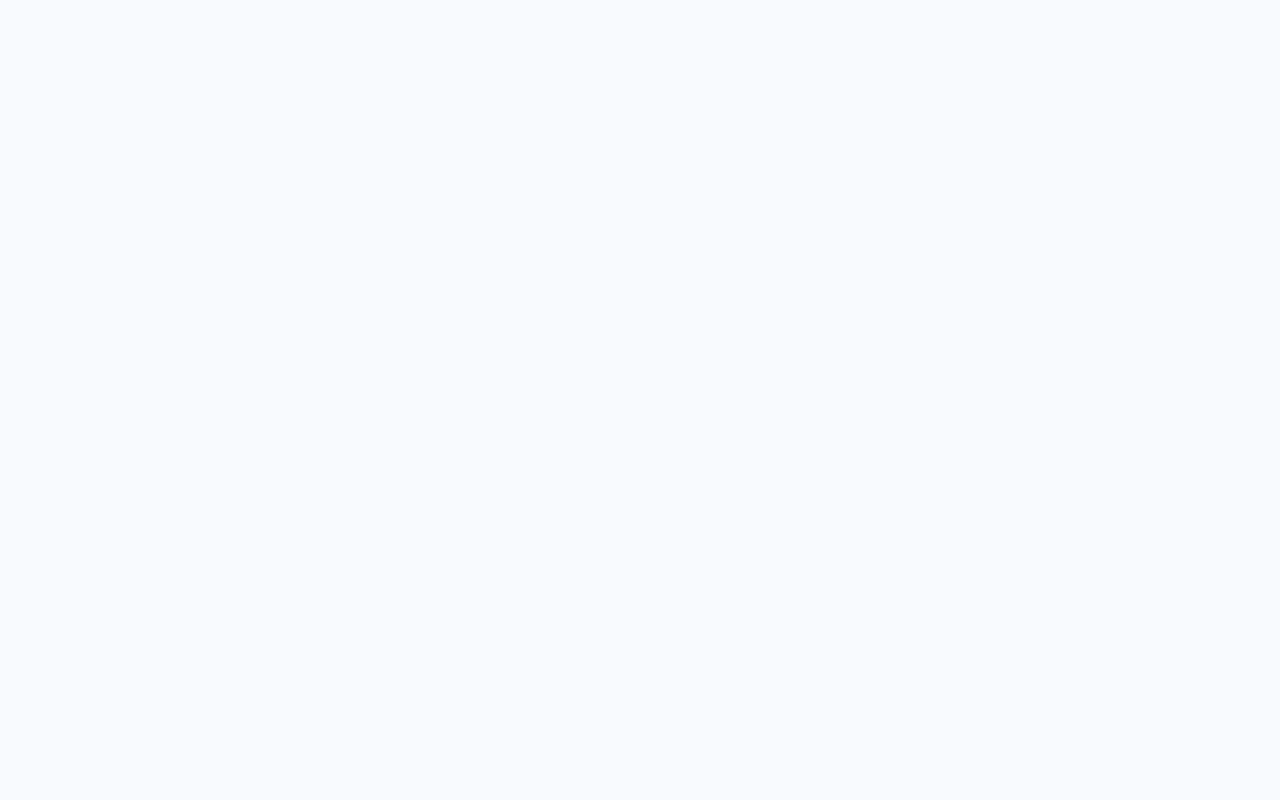
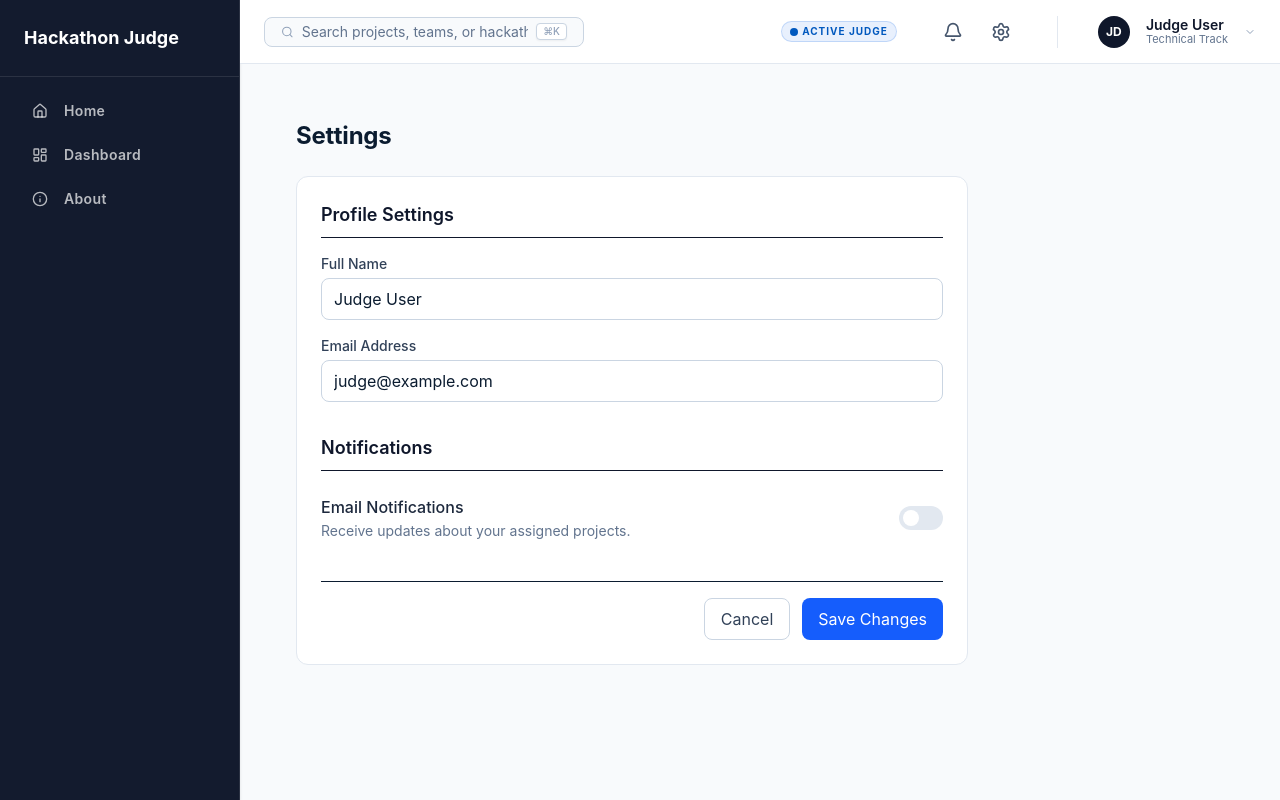
Before and after one commit to moficodes/hackathon-judge, a React (Vite) app in the folder frontend/: page /settings in a window 1280 px wide. Before the commit this address had no page. Built offline with nearby package versions, Linux system fonts and the light colour scheme.

Commit message:
feat: update navbar

```diff
--- a/frontend/package.json
+++ b/frontend/package.json
@@ -13,6 +13,7 @@
     "test:e2e": "playwright test"
   },
   "dependencies": {
+    "lucide-react": "^1.14.0",
     "react": "^19.2.5",
     "react-dom": "^19.2.5",
     "react-router-dom": "^7.15.0",
--- a/frontend/src/App.tsx
+++ b/frontend/src/App.tsx
@@ -5,6 +5,7 @@ import About from './pages/About'
 import Dashboard from './pages/Dashboard'
 import HackathonDetail from './pages/HackathonDetail'
 import ProjectDetail from './pages/ProjectDetail'
+import Settings from './pages/Settings'
 
 function App() {
   return (
@@ -15,6 +16,7 @@ function App() {
         <Route path="dashboard" element={<Dashboard />} />
         <Route path="hackathons/:id" element={<HackathonDetail />} />
         <Route path="projects/:id" element={<ProjectDetail />} />
+        <Route path="settings" element={<Settings />} />
       </Route>
     </Routes>
   )
--- a/frontend/src/components/Header.tsx
+++ b/frontend/src/components/Header.tsx
@@ -1,3 +1,7 @@
+import { useState, useRef, useEffect } from 'react';
+import { Link } from 'react-router-dom';
+import { Bell, Settings, Search, ChevronDown } from 'lucide-react';
+
 interface User {
   name: string;
   initials: string;
@@ -18,11 +22,24 @@ const defaultUser: User = {
 const defaultStatus = "Active Judge";
 
 export default function Header({ user = defaultUser, status = defaultStatus }: HeaderProps) {
+  const [showNotifications, setShowNotifications] = useState(false);
+  const notificationRef = useRef<HTMLDivElement>(null);
+
+  useEffect(() => {
+    function handleClickOutside(event: MouseEvent) {
+      if (notificationRef.current && !notificationRef.current.contains(event.target as Node)) {
+        setShowNotifications(false);
+      }
+    }
+    document.addEventListener("mousedown", handleClickOutside);
+    return () => document.removeEventListener("mousedown", handleClickOutside);
+  }, []);
+
   return (
     <header className="h-[64px] border-b border-slate-200 bg-white flex items-center justify-between px-lg z-20">
       {/* Left: Search */}
       <div className="flex items-center gap-sm bg-slate-50 border border-slate-300 px-md py-xs rounded-md w-[320px] group focus-within:ring-2 focus-within:ring-secondary/20 focus-within:border-secondary transition-all">
-        <span className="text-slate-400">🔍</span>
+        <Search className="w-4 h-4 text-slate-400" />
         <input
           type="text"
           placeholder="Search projects, teams, or hackathons..."
@@ -45,9 +62,38 @@ export default function Header({ user = defaultUser, status = defaultStatus }: H
         </div>
 
         {/* Icons */}
-        <div className="flex items-center gap-md text-slate-600">
-          <button aria-label="Notifications" className="hover:text-secondary transition-colors cursor-pointer text-xl">🔔</button>
-          <button aria-label="Settings" className="hover:text-secondary transition-colors cursor-pointer text-xl">⚙️</button>
+        <div className="flex items-center gap-md text-slate-600 relative">
+          <div className="relative" ref={notificationRef}>
+            <button
+              aria-label="Notifications"
+              onClick={() => setShowNotifications(!showNotifications)}
+              className={`p-1.5 rounded-md hover:bg-slate-100 hover:text-secondary transition-all cursor-pointer ${showNotifications ? 'bg-slate-100 text-secondary' : ''}`}
+            >
+              <Bell className="w-5 h-5" />
+            </button>
+
+            {showNotifications && (
+              <div className="absolute right-0 mt-2 w-80 bg-white border border-slate-200 rounded-lg shadow-xl py-2 z-50">
+                <div className="px-4 py-2 border-b border-slate-100">
+                  <h3 className="font-semibold text-slate-900">Notifications</h3>
+                </div>
+                <div className="px-4 py-8 text-center">
+                  <p className="text-slate-500 text-sm">No new notifications</p>
+                </div>
+                <div className="px-4 py-2 border-t border-slate-100 text-center">
+                  <button className="text-xs text-secondary font-medium hover:underline">View all</button>
+                </div>
+              </div>
+            )}
+          </div>
+
+          <Link
+            to="/settings"
+            aria-label="Settings"
+            className="p-1.5 rounded-md hover:bg-slate-100 hover:text-secondary transition-all cursor-pointer"
+          >
+            <Settings className="w-5 h-5" />
+          </Link>
         </div>
 
         {/* User Profile */}
@@ -59,7 +105,7 @@ export default function Header({ user = defaultUser, status = defaultStatus }: H
             <span className="text-sm font-semibold text-slate-900 leading-tight">{user.name}</span>
             <span className="text-[11px] text-slate-500 leading-tight">{user.role}</span>
           </div>
-          <span className="text-[10px] text-slate-400 group-hover:text-slate-600 transition-colors">▼</span>
+          <ChevronDown className="w-3 h-3 text-slate-400 group-hover:text-slate-600 transition-colors" />
         </div>
       </div>
     </header>
--- a/frontend/src/components/Sidebar.tsx
+++ b/frontend/src/components/Sidebar.tsx
@@ -1,9 +1,10 @@
 import { NavLink } from 'react-router-dom';
+import { Home, LayoutDashboard, Info } from 'lucide-react';
 
 const navItems = [
-  { name: 'Home', path: '/' },
-  { name: 'Dashboard', path: '/dashboard' },
-  { name: 'About', path: '/about' },
+  { name: 'Home', path: '/', icon: Home },
+  { name: 'Dashboard', path: '/dashboard', icon: LayoutDashboard },
+  { name: 'About', path: '/about', icon: Info },
 ];
 
 export default function Sidebar() {
@@ -19,11 +20,12 @@ export default function Sidebar() {
               <NavLink
                 to={item.path}
                 className={({ isActive }) =>
-                  `block px-md py-sm rounded transition-colors text-sm font-semibold tracking-wide ${
+                  `flex items-center gap-md px-md py-sm rounded transition-colors text-sm font-semibold tracking-wide ${
                     isActive ? 'bg-white/20 text-white' : 'text-white/70 hover:bg-white/10 hover:text-white'
                   }`
                 }
               >
+                <item.icon className="w-4 h-4" />
                 {item.name}
               </NavLink>
             </li>
--- /dev/null
+++ b/frontend/src/pages/Settings.tsx
@@ -0,0 +1,52 @@
+export default function Settings() {
+  return (
+    <div className="p-4">
+      <h2 className="text-2xl font-bold mb-6">Settings</h2>
+      <div className="bg-white border border-slate-200 rounded-lg p-6 max-w-2xl">
+        <section className="mb-8">
+          <h3 className="text-lg font-semibold mb-4 text-slate-900 border-b pb-2">Profile Settings</h3>
+          <div className="space-y-4">
+            <div>
+              <label className="block text-sm font-medium text-slate-700 mb-1">Full Name</label>
+              <input
+                type="text"
+                defaultValue="Judge User"
+                className="w-full px-3 py-2 border border-slate-300 rounded-md focus:ring-2 focus:ring-blue-600/20 focus:border-blue-600 outline-none transition-all"
+              />
+            </div>
+            <div>
+              <label className="block text-sm font-medium text-slate-700 mb-1">Email Address</label>
+              <input
+                type="email"
+                defaultValue="judge@example.com"
+                className="w-full px-3 py-2 border border-slate-300 rounded-md focus:ring-2 focus:ring-blue-600/20 focus:border-blue-600 outline-none transition-all"
+              />
+            </div>
+          </div>
+        </section>
+
+        <section className="mb-8">
+          <h3 className="text-lg font-semibold mb-4 text-slate-900 border-b pb-2">Notifications</h3>
+          <div className="flex items-center justify-between py-2">
+            <div>
+              <p className="font-medium text-slate-800">Email Notifications</p>
+              <p className="text-sm text-slate-500">Receive updates about your assigned projects.</p>
+            </div>
+            <div className="relative inline-flex h-6 w-11 items-center rounded-full bg-slate-200 cursor-pointer">
+              <span className="translate-x-1 inline-block h-4 w-4 transform rounded-full bg-white transition" />
+            </div>
+          </div>
+        </section>
+
+        <div className="flex justify-end gap-3 pt-4 border-t">
+          <button className="px-4 py-2 border border-slate-300 rounded-md text-slate-700 hover:bg-slate-50 transition-colors">
+            Cancel
+          </button>
+          <button className="px-4 py-2 bg-blue-600 text-white rounded-md hover:bg-blue-700 transition-colors">
+            Save Changes
+          </button>
+        </div>
+      </div>
+    </div>
+  );
+}
```
Also changed, not shown: 2 other files (tests, documents, lock files or other folders).
